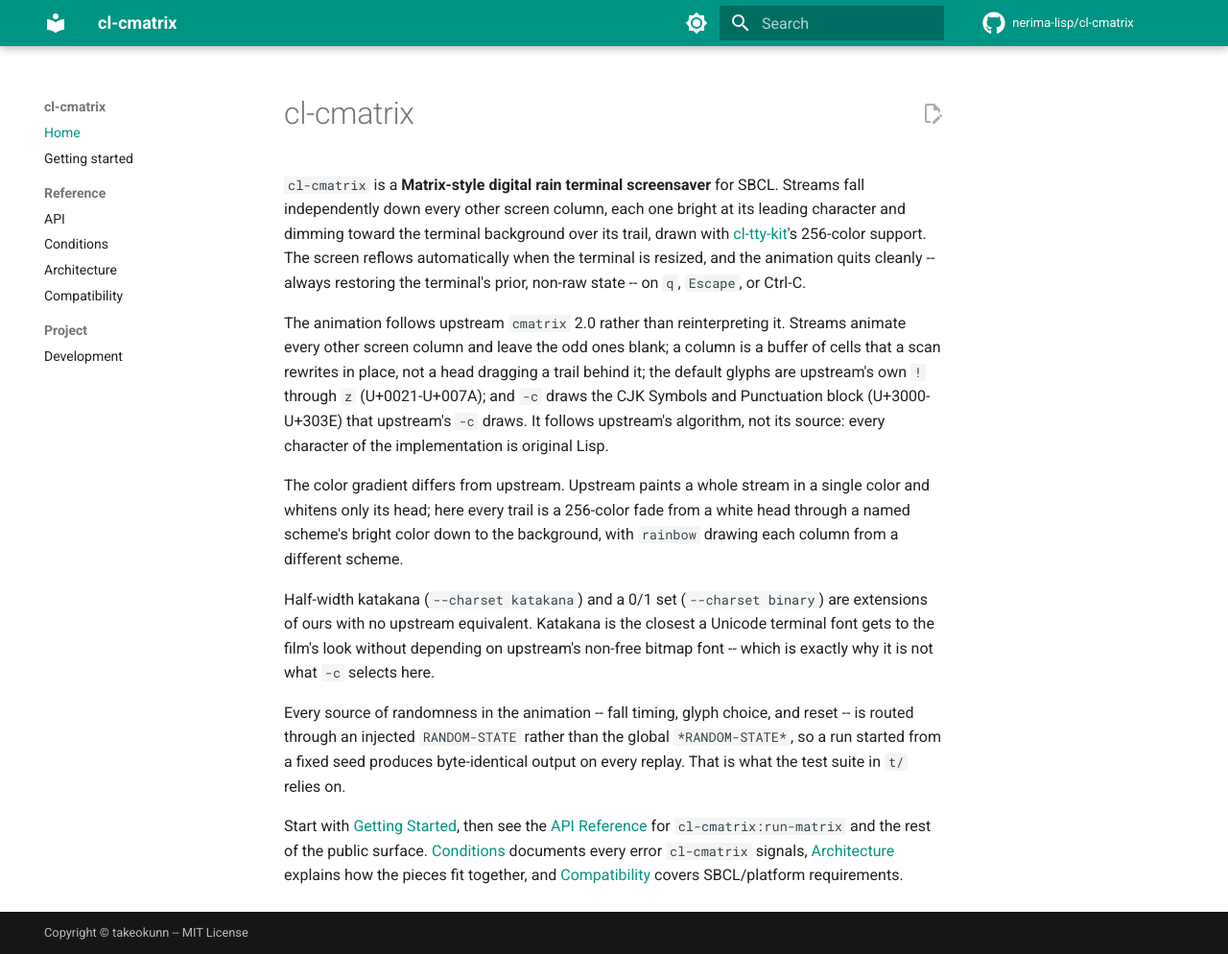
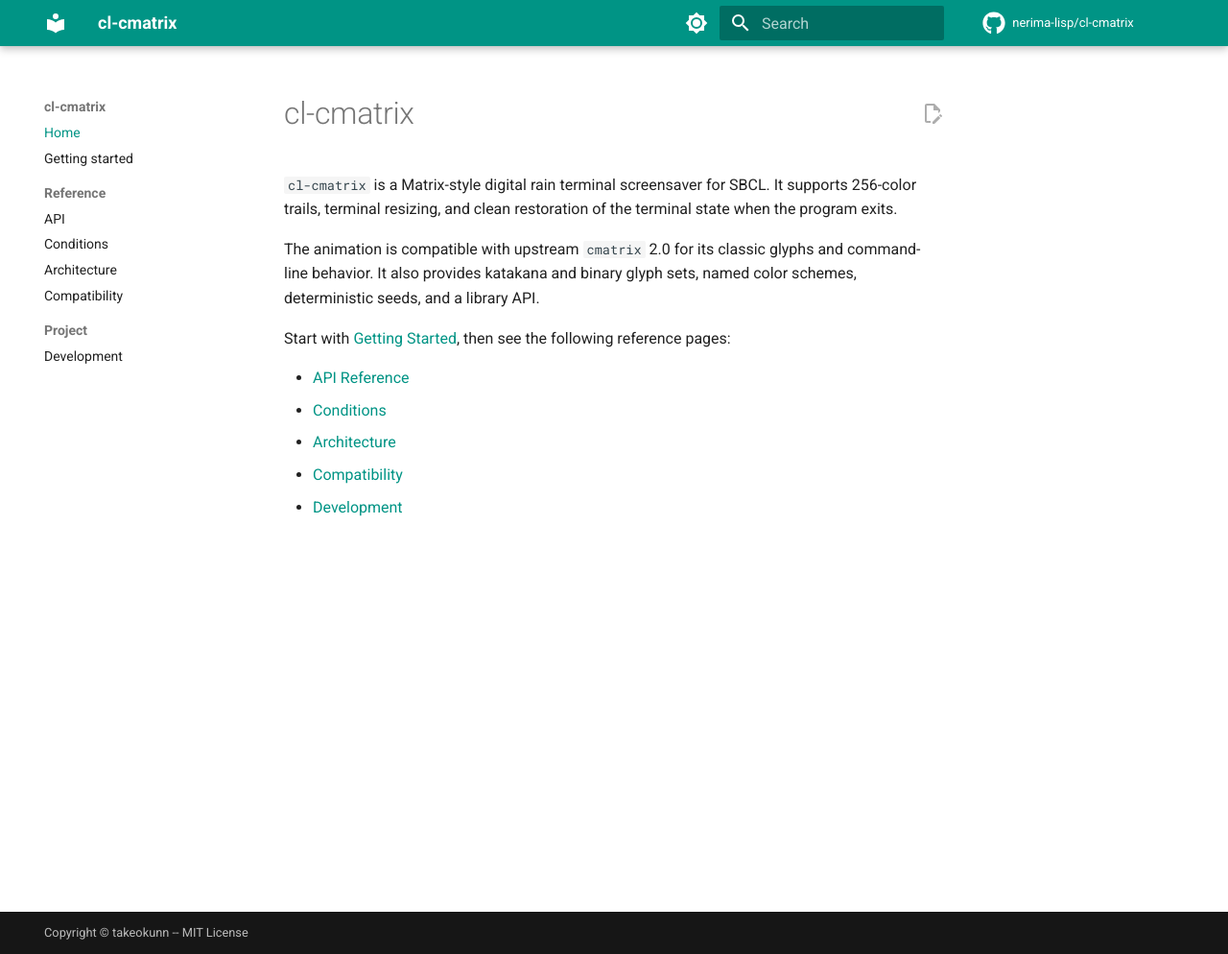
Before and after one commit to nerima-lisp/cl-cmatrix, an MkDocs documentation site: the page built from docs/src/index.md, in a window 1280 px wide and 994 px high. Shown: the whole window at 96% size. Built offline with MkDocs 1.6.1 and Material for MkDocs 9.7.7, drawn with Linux system fonts in a browser that asks for light colours; comment, search, counter and statistics services are not loaded.

Commit message:
docs: simplify documentation landing page

```diff
--- a/docs/src/index.md
+++ b/docs/src/index.md
@@ -1,44 +1,18 @@
 # cl-cmatrix
 
-`cl-cmatrix` is a **Matrix-style digital rain terminal screensaver** for
-SBCL. Streams fall independently down every other screen column, each one
-bright at its leading character and dimming toward the terminal background
-over its trail, drawn with
-[cl-tty-kit](https://github.com/nerima-lisp/cl-tty-kit)'s 256-color support.
-The screen reflows automatically when the terminal is resized, and the
-animation quits cleanly -- always restoring the terminal's prior, non-raw
-state -- on `q`, `Escape`, or Ctrl-C.
+`cl-cmatrix` is a Matrix-style digital rain terminal screensaver for SBCL.
+It supports 256-color trails, terminal resizing, and clean restoration of the
+terminal state when the program exits.
 
-The animation follows upstream `cmatrix` 2.0 rather than reinterpreting it.
-Streams animate every other screen column and leave the odd ones blank; a
-column is a buffer of cells that a scan rewrites in place, not a head
-dragging a trail behind it; the default glyphs are upstream's own `!`
-through `z` (U+0021-U+007A); and `-c` draws the CJK Symbols and Punctuation
-block (U+3000-U+303E) that upstream's `-c` draws. It follows upstream's
-algorithm, not its source: every character of the implementation is
-original Lisp.
+The animation is compatible with upstream `cmatrix` 2.0 for its classic
+glyphs and command-line behavior. It also provides katakana and binary glyph
+sets, named color schemes, deterministic seeds, and a library API.
 
-The color gradient differs from upstream. Upstream paints a whole stream in a single
-color and whitens only its head; here every trail is a 256-color fade from a
-white head through a named scheme's bright color down to the background,
-with `rainbow` drawing each column from a different scheme.
+Start with [Getting Started](getting-started.md), then see the following
+reference pages:
 
-Half-width katakana (`--charset katakana`) and a 0/1 set
-(`--charset binary`) are extensions of ours with no upstream equivalent.
-Katakana is the closest a Unicode terminal font gets to the film's look
-without depending on upstream's non-free bitmap font -- which is exactly why
-it is not what `-c` selects here.
-
-Every source of randomness in the animation -- fall timing, glyph choice,
-and reset -- is routed through an injected `RANDOM-STATE` rather than the
-global `*RANDOM-STATE*`, so a run started from a fixed seed produces
-byte-identical output on every replay. That is what the test suite in `t/`
-relies on.
-
-Start with [Getting Started](getting-started.md), then see the
-[API Reference](reference/api.md) for `cl-cmatrix:run-matrix` and the rest of
-the public surface. [Conditions](reference/conditions.md) documents every
-error `cl-cmatrix` signals, [Architecture](reference/architecture.md)
-explains how the pieces fit together, and
-[Compatibility](reference/compatibility.md) covers SBCL/platform
-requirements.
+- [API Reference](reference/api.md)
+- [Conditions](reference/conditions.md)
+- [Architecture](reference/architecture.md)
+- [Compatibility](reference/compatibility.md)
+- [Development](project/development.md)
```
